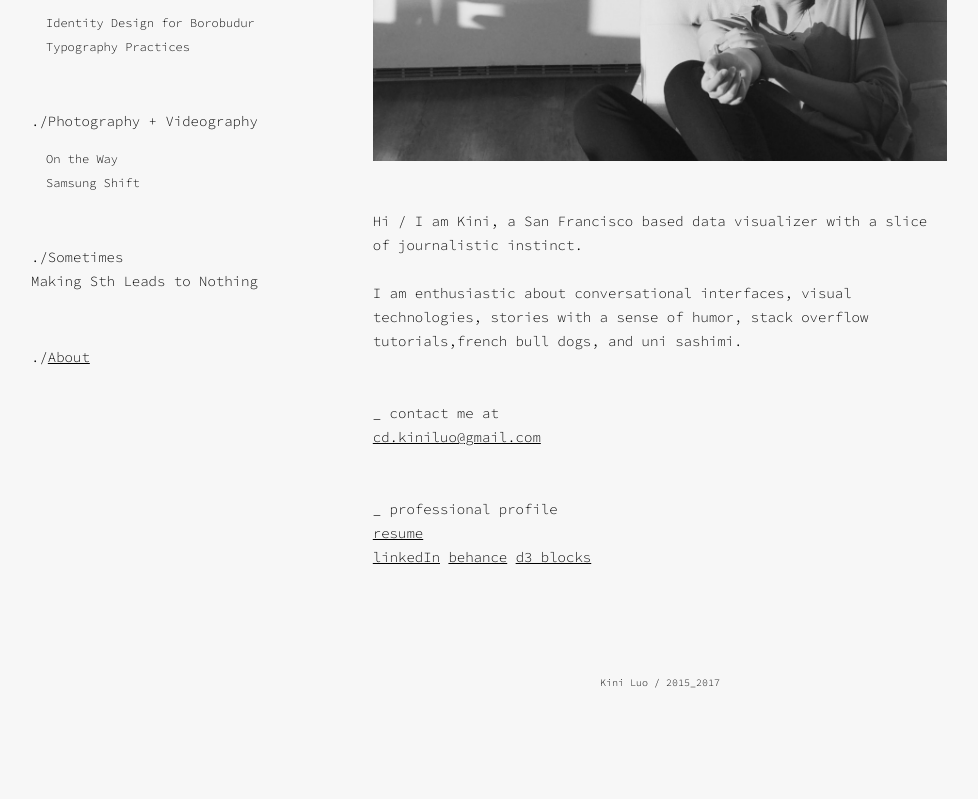
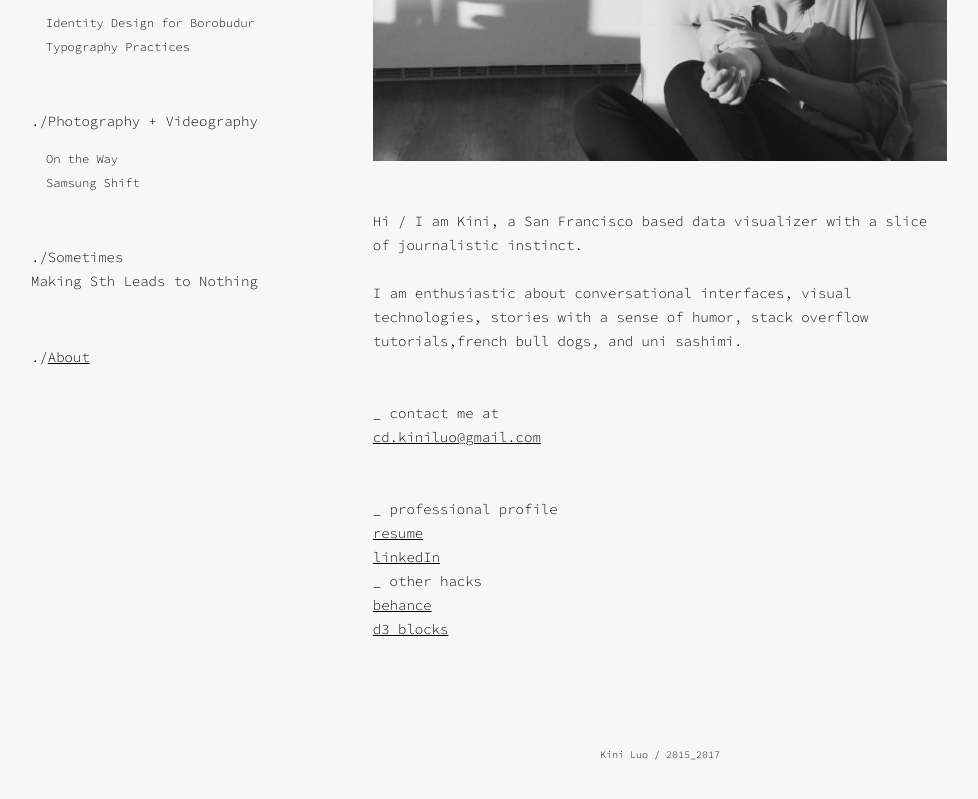
Before and after one commit to jinniluo/portfolio, a plain HTML site: page about.html in a window 1280 px wide. Shown: the part 587-1386 px from the top of the page, without its empty margins (19-997 px from the left). Before the commit the page ends 1348 px from the top, so only its background shows below. Drawn offline with Linux system fonts and the light colour scheme; a web font is replaced by a local one.

Commit message:
seperate lines

```diff
--- a/about.html
+++ b/about.html
@@ -96,9 +96,11 @@
           <br><br><br>
           _ professional profile <br>
           <u><a href="img/about/resume_2017.pdf" target="_blank">resume</a></u><br>
-          <u><a href="https://www.linkedin.com/in/jinniluo/">linkedIn</a></u>
-          <u><a href="https://www.behance.net/kini1993126b79">behance</a></u>
-          <u><a href="https://bl.ocks.org/jinniluo">d3 blocks</a></u>
+          <u><a href="https://www.linkedin.com/in/jinniluo/">linkedIn</a></u><br>
+
+          _ other hacks <br>
+          <u><a href="https://www.behance.net/kini1993126b79">behance</a></u><br>
+          <u><a href="https://bl.ocks.org/jinniluo">d3 blocks</a></u><br>
 
 
 
```
